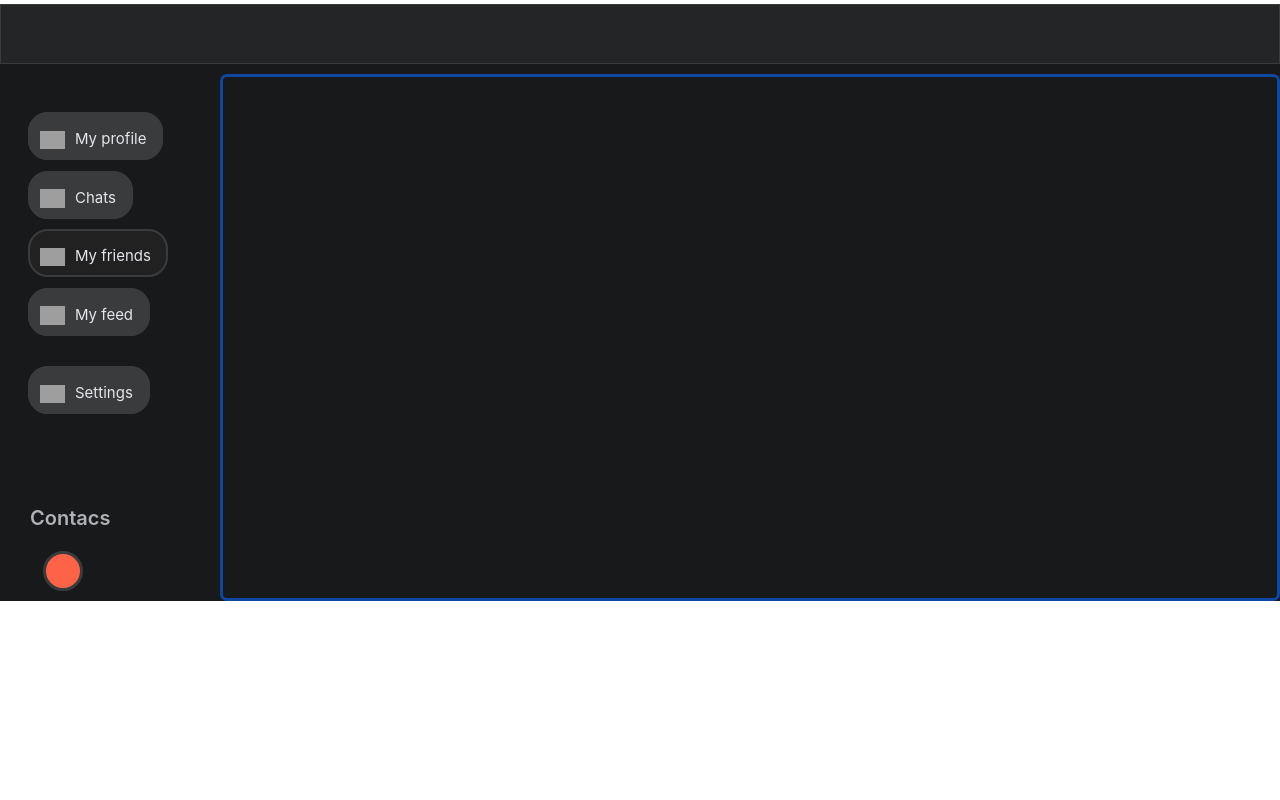
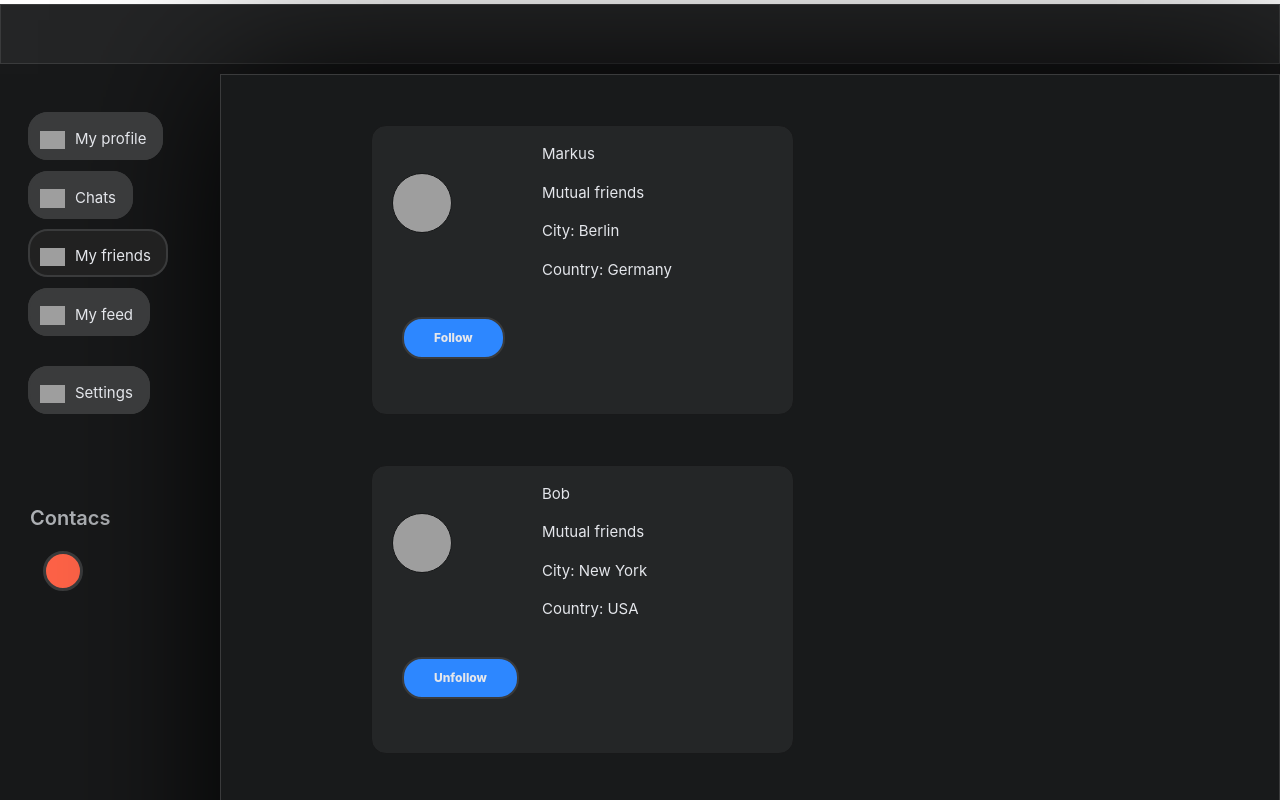
Before and after one commit to Alexey-Astapchik/Social_Network, a React (Create React App) app: page /Friends in a window 1280 px wide. Shown: the top 800 px of the page. Built offline with nearby package versions, Linux system fonts and the light colour scheme; grey boxes are pictures that could not be loaded.

Commit message:
added new component Friends with new functions

```diff
--- a/src/App.js
+++ b/src/App.js
@@ -7,7 +7,7 @@ import Nav from './components/Nav/Nav';
 import Profile from './components/Profile/Profile';
 import Chats_Container from './components/Chats/Chats_Container';
 import Settings from './components/Settings/Settings';
-import Friends from './components/Friends/Friends';
+import Friends_Container from './components/Friends/Friends_Container';
 import Feed from './components/Feed/Feed'
 
 import { Route, BrowserRouter } from 'react-router-dom';
@@ -19,7 +19,7 @@ const App = (props) => {
       <div className='wrapper'>
         <Header/>
         <Nav />
-        <Route path='/Friends' component={Friends}/>
+        <Route path='/Friends' render={() => <Friends_Container/>}/>
         <Route path='/Feed' component={Feed}/>
         <Route path='/Settings' component={Settings}/>
         <Route path='/Profile' render={ () => <Profile store={props.store}/> }/>
--- a/src/components/Friends/Friends.css
+++ b/src/components/Friends/Friends.css
@@ -1,5 +1,65 @@
 .content_friends{
     grid-area: content;
-    border: 3px solid #0d47a1;
-    border-radius: 7px;
+    border: 1px solid #3a3b3c;
+    background-color: #181a1b;
+    box-shadow: 0 0 150px #000000;
   }
+
+.friend_card{
+  border: 1px solid #18191a;
+  border-radius: 15px;
+  padding: 20px 20px;
+  width: 40%;
+  height: 30%;
+  margin-left: 150px;
+  margin-top: 50px;
+  margin-bottom: 50px;
+  background-color: #242627;
+  transition: all 0.2s;
+}
+.friends_info{
+  margin-left: 150px;
+  margin-top: -90px;
+}
+.friends_info p{
+  color: #e4e6eb;
+  font-size: 15px;
+}
+
+.friend_card:hover{
+  background-color: #212121;
+  color: #e4e6eb;
+  text-decoration: none;
+}
+
+.friend_logo{
+    background-image: url(https://i1.sndcdn.com/avatars-000099103084-pzfsjj-t500x500.jpg);
+    background-repeat: no-repeat;
+    background-size: cover;
+    background-position: center;
+    height: 60px;
+    width: 60px;
+    border-radius: 50%;
+    margin-top: 27px;
+    margin-right: 10px;
+    border: 1px solid #18191a;
+}
+
+
+
+.btn_follow{
+  padding: 10px 30px;
+  color: #e4e6eb;
+  border: 2px solid #3a3b3c;
+  border-radius: 20px;
+  background-color: #2d87ff;
+  margin-left: 10px;
+  transition: all 0.5s;
+  font-weight: 800;
+  font-size: 12px;
+}
+.btn_follow:hover{
+  background-color: #77a7ff;
+  color: #e4e6eb;
+  outline: none;
+}
--- a/src/components/Friends/Friends.js
+++ b/src/components/Friends/Friends.js
@@ -1,13 +1,43 @@
 import React from 'react'
 
-import '../Friends/Friends.css'
+import '../Friends/Friends.css';
 
-const Friends = () => {
-    return(
-        <div className="content_friends">
+const Friends = (props) => {
 
-        </div>
-    )
+    if(props.friends_list.length === 0){
+        props.setFriends({ friends: [
+            {id: 1, followed: false, friend_name: 'Markus', mutual_friends:'Mutual friends', location: {city:'Berlin', country: 'Germany'}},
+            {id: 2, followed: true, friend_name: 'Bob', mutual_friends:'Mutual friends', location: {city:'New York', country: 'USA'}},
+            {id: 3, followed: false, friend_name: 'Jessica', mutual_friends:'Mutual friends', location: {city:"Paris", country: "France"}},
+            ]
+        })
+    };
+
+    return <div className="content_friends">
+        {
+                props.friends_list.map( f => <div className='card friend_card' key={f.id}>
+                        <div className='friend_logo'>
+                        </div>
+                        <div className='friends_info'>
+                            <p>{f.friend_name}</p>
+                            <p>{f.mutual_friends}</p>
+                            <p>
+                                City: {f.location.city}
+                            </p>
+                            <p>Country: {f.location.country}</p>
+                        </div>
+                        <div className='btn_toFollow'>
+                            { f.followed
+                            ? <button href='#' onClick={ () => { props.unfollow(f.id) }}
+                                className='btn btn_follow'>Unfollow</button>
+                            : <button href='#' onClick={ () => { props.follow(f.id) }}
+                                className='btn btn_follow'>Follow</button>
+                            }
+                        </div>
+                    </div>
+                )
+        }
+    </div>
 }
 
 export default Friends;
--- /dev/null
+++ b/src/components/Friends/Friends_Container.js
@@ -0,0 +1,32 @@
+import React from 'react';
+import { connect } from "react-redux";
+import Friends from './Friends'
+import { followAC, unfollowAC, setFriendsAC } from '../../redux/friends_reducer';
+
+let mapStateToProps = (state) => {
+    return {
+        friends_list: state.friendsPage.friends_list
+    }
+}
+
+let mapDispatchToProps = (dispatch) => {
+    return{
+        follow: (friendID) =>{
+            let action = followAC(friendID);
+            dispatch(action);
+        },
+        unfollow: (friendID) =>{
+            let action = unfollowAC(friendID);
+            dispatch(action);
+        },
+        setFriends: (friends) =>{
+            let action = setFriendsAC(friends);
+            dispatch(action);
+        },
+    }
+}
+
+
+const Friends_Container = connect(mapStateToProps, mapDispatchToProps)(Friends);
+
+export default Friends_Container;
--- /dev/null
+++ b/src/redux/friends_reducer.js
@@ -0,0 +1,53 @@
+const FOLLOW = 'FOLLOW';
+const UNFOLLOW = 'UNFOLLOW';
+const SET_USERS = 'SET_USERS';
+
+
+let initialState = {
+    friends_list: [
+        {id: 1, followed: false, friend_name: 'Markus', mutual_friends:'Mutual friends', location: {city:'Berlin', country: 'Germany'}},
+        {id: 2, followed: true, friend_name: 'Bob', mutual_friends:'Mutual friends', location: {city:'New York', country: 'USA'}},
+        {id: 3, followed: false, friend_name: 'Jessica', mutual_friends:'Mutual friends', location: {city:"Paris", country: "France"}},
+    ]
+}
+
+const friends_reducer = (state = initialState, action) => {
+
+
+    switch(action.type){
+        case FOLLOW:
+            return {
+                ...state,
+                friends_list: state.friends_list.map(f => {
+                    if(f.id === action.friendID){
+                        return {...f, followed: true}
+                    }
+                    return f;
+                })
+            }
+
+        case UNFOLLOW:
+            return {
+                ...state,
+                friends_list: state.friends_list.map(f => {
+                    if(f.id === action.friendID){
+                        return {...f, followed: false}
+                    }
+                    return f;
+                })
+            }
+
+        case SET_USERS:
+            return {...state, friends_list: [...state.friends_list, ...action.friends]}
+
+        default:
+            return state;
+    }
+};
+
+// Post on the main page
+export const followAC = (friendID) => ({ type: FOLLOW, friendID });
+export const unfollowAC = (friendID) => ({ type: UNFOLLOW, friendID });
+export const setFriendsAC = (friends) => ({ type: SET_USERS, friends });
+
+export default friends_reducer;
--- a/src/redux/redux-store.js
+++ b/src/redux/redux-store.js
@@ -2,10 +2,12 @@ import { createStore, combineReducers } from "redux";
 import profilePage_reducer from './profilePage_reducer';
 import chatsPage_reducer from './chatsPage_reducer';
 import sidebar_reducer from './sidebar_reducer';
+import friends_reducer from "./friends_reducer";
 
 let reducers = combineReducers({
     profilePage: profilePage_reducer,
     chatsPage: chatsPage_reducer,
+    friendsPage: friends_reducer
     // sidebar: sidebar_reducer
 });
 
```
